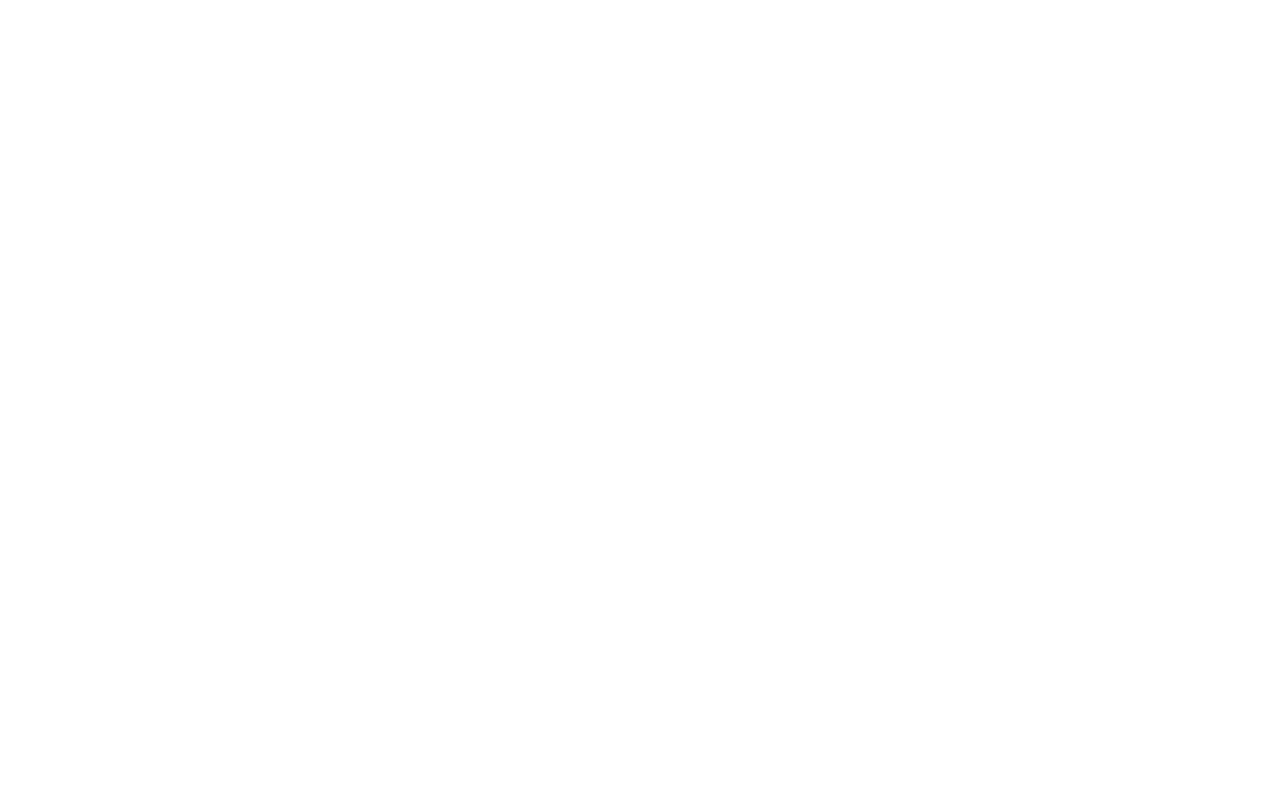
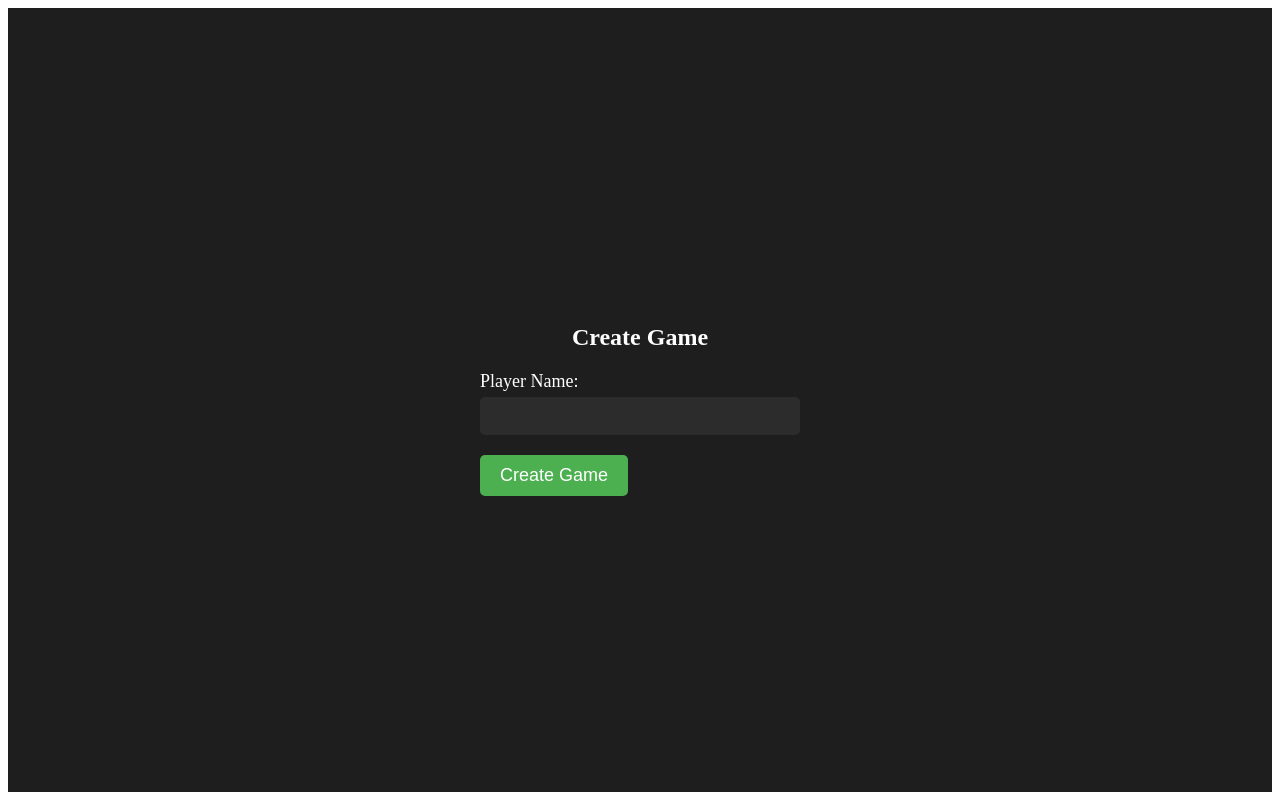
Before and after one commit to Enutie/Project-Aurora, a Vue app in the folder Aurora.Frontend/aurora.frontend.client/: page / in a window 1280 px wide. Before the commit this address had no page. Built offline with nearby package versions, Linux system fonts and the light colour scheme.

Commit message:
I am trying to implement the API into the new layout

```diff
--- a/Aurora.Frontend/aurora.frontend.client/src/components/Card.vue
+++ b/Aurora.Frontend/aurora.frontend.client/src/components/Card.vue
@@ -22,7 +22,7 @@ const props = defineProps({
   cardType: {
     type: String,
     required: true,
-    validator: value => ['creature-card', 'land-card'].includes(value)
+    validator: value => ['Creature', 'Land'].includes(value)
   },
   isInHand: {
     type: Boolean,
@@ -31,11 +31,11 @@ const props = defineProps({
 })
 
 const isCreature = computed(() => {
-  return props.cardType === 'creature-card'
+  return props.cardType === 'Creature'
 })
 
 const isLand = computed(() => {
-  return props.cardType === 'land-card'
+  return props.cardType === 'Land'
 })
 
 const isTapped = ref(false)
--- /dev/null
+++ b/Aurora.Frontend/aurora.frontend.client/src/components/CreateGame.vue
@@ -0,0 +1,85 @@
+<!-- CreateGame.vue -->
+<template>
+    <div class="create-game-container">
+      <h2>Create Game</h2>
+      <form @submit.prevent="createGame">
+        <div class="form-group">
+          <label for="playerName">Player Name:</label>
+          <input type="text" id="playerName" v-model="playerName" required>
+        </div>
+        <button type="submit">Create Game</button>
+      </form>
+    </div>
+  </template>
+
+  <script setup>
+  import { ref } from 'vue'
+  import axios from 'axios'
+import router from '@/router';
+
+  const playerName = ref('')
+
+  const createGame = async () => {
+    try {
+      const response = await axios.post('/api/Games', {
+        playerName: playerName.value
+      })
+      const gameId = response.data.gameId
+      router.push({name: 'Game', params: { id: gameId }})
+    } catch (error) {
+      console.error(error)
+    }
+  }
+  </script>
+
+  <style scoped>
+  .create-game-container {
+    display: flex;
+    flex-direction: column;
+    align-items: center;
+    justify-content: center;
+    height: 98svh;
+    background-color: #1e1e1e;
+    color: #fff;
+  }
+
+  h2 {
+    font-size: 24px;
+    margin-bottom: 20px;
+  }
+
+  .form-group {
+    margin-bottom: 20px;
+  }
+
+  label {
+    display: block;
+    font-size: 18px;
+    margin-bottom: 5px;
+  }
+
+  input[type="text"] {
+    width: 300px;
+    padding: 10px;
+    font-size: 16px;
+    border: none;
+    border-radius: 5px;
+    background-color: #2c2c2c;
+    color: #fff;
+  }
+
+  button[type="submit"] {
+    padding: 10px 20px;
+    font-size: 18px;
+    background-color: #4CAF50;
+    color: #fff;
+    border: none;
+    border-radius: 5px;
+    cursor: pointer;
+    transition: background-color 0.3s ease;
+  }
+
+  button[type="submit"]:hover {
+    background-color: #45a049;
+  }
+  </style>
--- a/Aurora.Frontend/aurora.frontend.client/src/components/Deck.vue
+++ b/Aurora.Frontend/aurora.frontend.client/src/components/Deck.vue
@@ -3,7 +3,7 @@
   <div :class="`deck ${position}-deck`" @mouseover="showCount" @mouseleave="hideCount">
     <div class="deck-label">Deck</div>
     <div class="card-count" v-if="isHovering">
-      <span class="count-label"> 53 </span>
+      <span class="count-label"> {{ cardCount}} </span>
     </div>
   </div>
 </template>
--- a/Aurora.Frontend/aurora.frontend.client/src/components/Hand.vue
+++ b/Aurora.Frontend/aurora.frontend.client/src/components/Hand.vue
@@ -14,13 +14,14 @@
   <script setup>
   import Card from './Card.vue'
 
-  defineProps( {
+  const props = defineProps({
       cards: {
         type: Array,
         required: true
-      }
-    }
-)
+      }})
+
+  console.log(props.cards)
+
   </script>
 
   <style scoped>
--- a/Aurora.Frontend/aurora.frontend.client/src/components/PlayerInfo.vue
+++ b/Aurora.Frontend/aurora.frontend.client/src/components/PlayerInfo.vue
@@ -1,20 +1,15 @@
 <!-- PlayerInfo.vue -->
 <template>
     <div :class="`player-info ${position}-player-info`">
-      <h2>{{ playerName }}</h2>
-      <p>Life: {{ lifePoints }}</p>
+      <h2>{{ player?.name || 'Unknown Player' }}</h2>
+    <p>Life: {{ player?.life || 0 }}</p>
     </div>
   </template>
 
   <script setup>
-
-    defineProps ({
-      playerName: {
-        type: String,
-        required: true
-      },
-      lifePoints: {
-        type: Number,
+  defineProps ({
+      player: {
+        type: Object,
         required: true
       },
       position: {
--- a/Aurora.Frontend/aurora.frontend.client/src/router.js
+++ b/Aurora.Frontend/aurora.frontend.client/src/router.js
@@ -1,14 +1,14 @@
 import { createRouter, createWebHistory } from 'vue-router'
 import GameView from './views/GameView.vue'
-import CreateGame from './backup/CreateGame.vue'
 import Example from './components/Example.vue'
+import  CreateGame from './components/CreateGame.vue'
 
 const routes = [
-    // {
-    //   path: '/',
-    //   name: 'CreateGame',
-    //   component: CreateGame,
-    // },
+    {
+      path: '/',
+      name: 'CreateGame',
+      component: CreateGame,
+    },
     {
       path: '/game/:id',
       name: 'Game',
--- a/Aurora.Frontend/aurora.frontend.client/src/views/GameView.vue
+++ b/Aurora.Frontend/aurora.frontend.client/src/views/GameView.vue
@@ -1,24 +1,37 @@
 <template>
-
-</template>
-<!-- <template>
   <div class="game-view">
-      <h1>Project Aurora</h1>
-      <GameInfo :gameId="gameId"/>
-      <PlayerList class="player-list" :gameId="gameId" :players="players" @update-game-state="updateGameState" />
-      <PlayerActions v-if="!isGameOver" :player="currentPlayer" :game-id="gameId" @update-game-state="updateGameState" />
-      <GameOver v-else :winner="winner" />
+      <div class="playmat top-playmat">
+        <Deck position="top" :cardCount="players[1]?.deckCount || 0"/>
+        <Hand :cards="players[1]?.hand || []"/>
+        <Battlefield :cards="players[1]?.battlefield || []" />
+        <PlayerInfo
+          :player="players[1] || {}"
+          position="top"
+        />
+      </div>
+      <div class="playmat bottom-playmat">
+      <PlayerInfo
+        :player="players[0] || {}"
+        position="bottom"
+      />
+      <Battlefield :cards="players[0]?.battlefield" />
+      <Hand :cards="players[0]?.hand" />
+      <Deck position="bottom" :cardCount="players[0]?.deckCount || 0" />
+    </div>
+    <div class="pass-turn-button">
+      <button @click="endTurn">Pass Turn</button>
+    </div>
   </div>
 </template>
 
 <script setup>
 import { ref, onMounted } from 'vue'
 import { useRoute } from 'vue-router'
-import { getGameState } from '@/services/api'
-import GameInfo from '@/backup/GameInfo.vue'
-import PlayerList from '@/backup/PlayerList.vue'
-import PlayerActions from '@/backup/PlayerActions.vue'
-import GameOver from '@/backup/GameOver.vue'
+import { getGameState, endTurn as endTurnAPI } from '@/services/api'
+import PlayerInfo from '@/components/PlayerInfo.vue';
+import Battlefield from '@/components/Battlefield.vue';
+import Hand from '@/components/Hand.vue';
+import Deck from '@/components/Deck.vue';
 
 const route = useRoute()
 const gameId = ref('')
@@ -44,24 +57,74 @@ function updateGameState(gameState) {
     winner.value = gameState.winner
 }
 
+async function endTurn() {
+  try {
+    const response = await endTurnAPI(gameId.value)
+    updateGameState(response.data)
+  } catch (error) {
+    console.error('Error ending turn:', error)
+  }
+}
+
 </script>
 
 <style scoped>
 .game-view {
+  display: flex;
+    flex-direction: column;
+    flex: 1;
     background-color: #1e1e1e;
     color: #fff;
+    box-sizing: border-box;
+    padding: 20px;
+    height: 98svh;
+}
+
+.playmat {
     display: flex;
     flex-direction: column;
-    height: 94vh;
-    padding: 20px;
+    flex: 1;
+    justify-content: space-between;
+    align-items: center;
+    border: 2px solid #fff;
+    border-radius: 10px;
+    padding: 15px;
+    box-sizing: border-box;
+    position: relative;
+  }
+
+  .top-playmat {
+    margin-bottom: 10px;
+  }
+
+  .bottom-playmat {
+    margin-top: 10px;
+  }
+
+  .pass-turn-button {
+    position: absolute;
+    bottom: 20px;
+    right: 20px;
+    background-color: rgba(0, 0, 0, 0.7);
+    padding: 10px;
+    border-radius: 5px;
+  }
+
+  .pass-turn-button button {
+  background-color: #4CAF50;
+  color: white;
+  border: none;
+  padding: 10px 20px;
+  text-align: center;
+  text-decoration: none;
+  display: inline-block;
+  font-size: 16px;
+  cursor: pointer;
+  transition: background-color 0.3s ease;
 }
 
-h1 {
-  text-align: center;
+.pass-turn-button button:hover {
+  background-color: #45a049;
 }
 
-.player-list {
-    flex: 1;
-    overflow-y: auto;
-}
-</style> -->
+</style>
```
Also changed, not shown: 1 other file (tests, documents, lock files or other folders).
